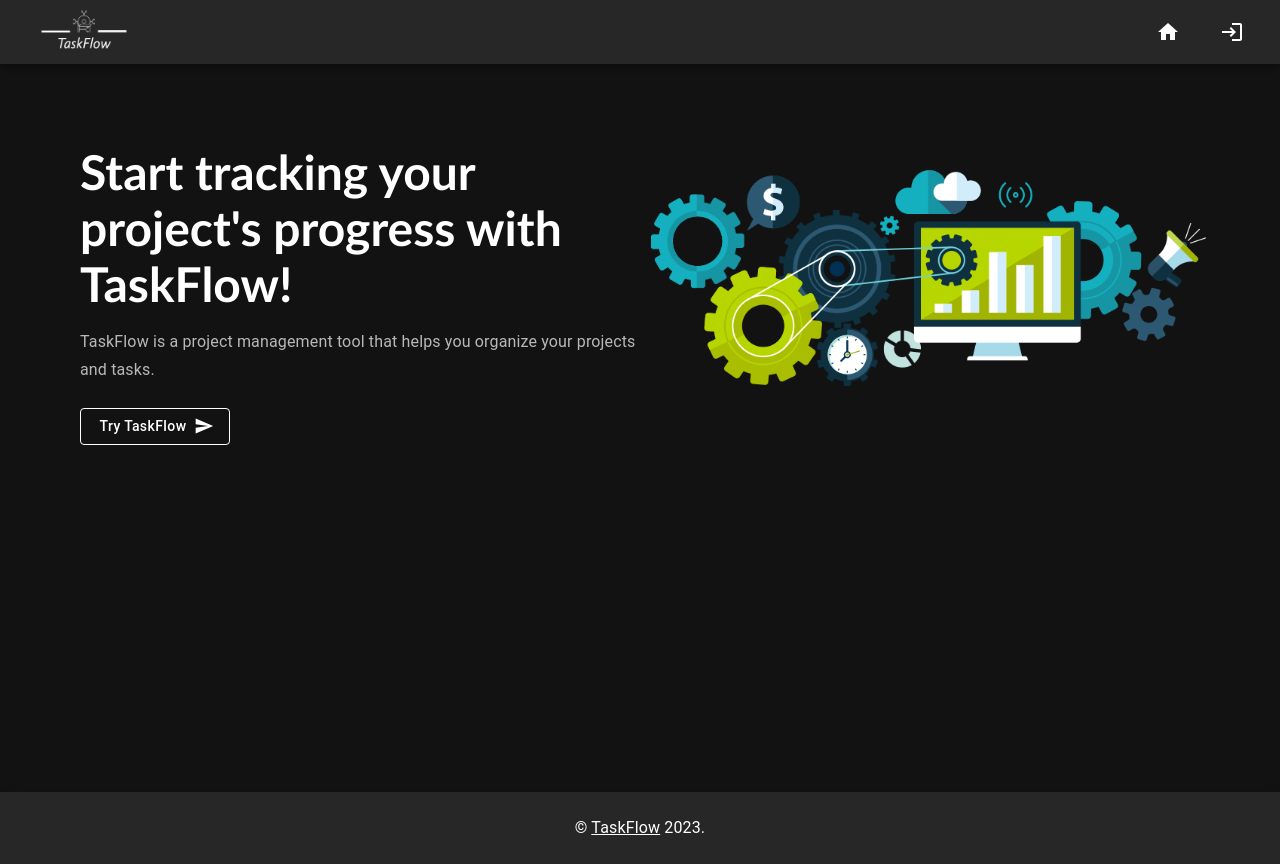
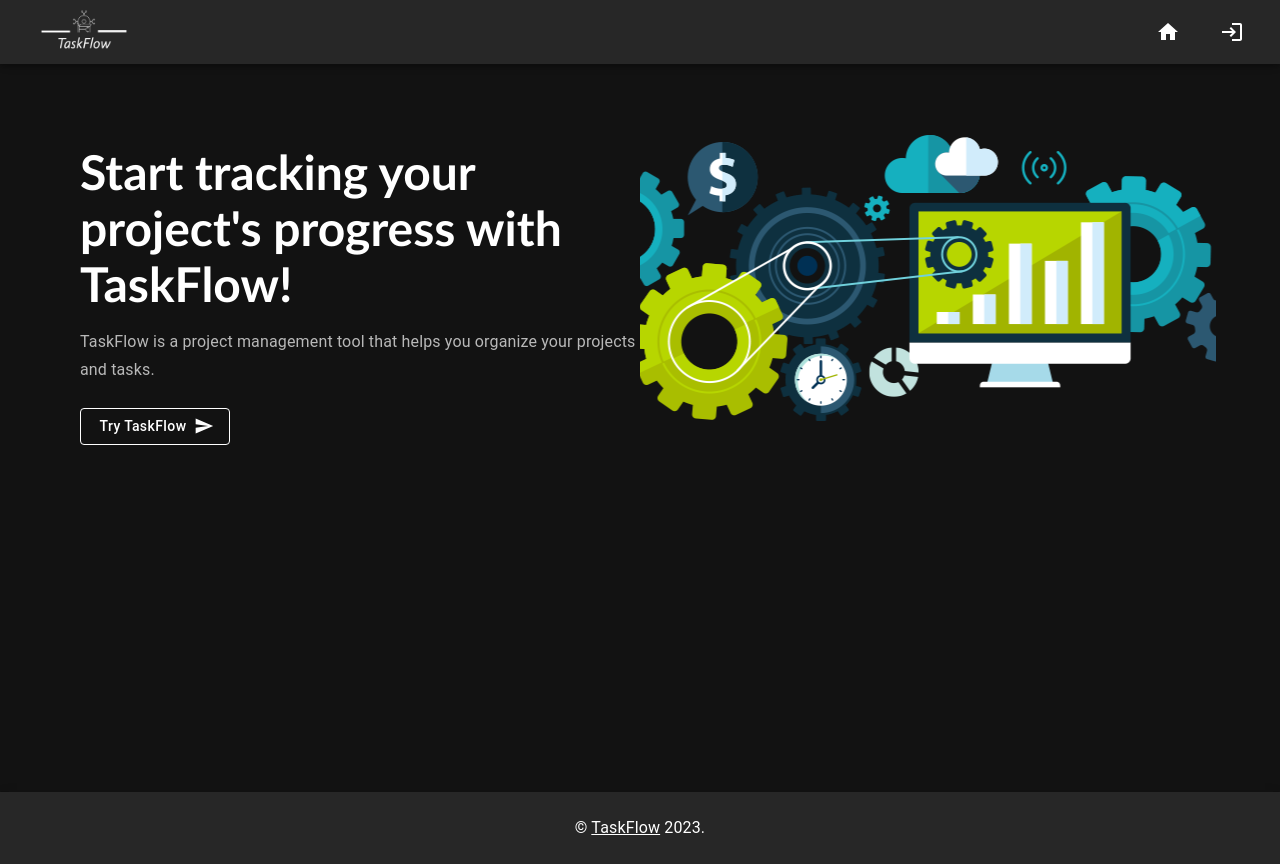
Before and after one commit to Justin-Connors/TaskFlow, a React (Create React App) app in the folder client/: page / in a window 1280 px wide. Built offline with nearby package versions, Linux system fonts and the light colour scheme.

Commit message:
small changes in home

```diff
--- a/client/src/pages/Home/index.jsx
+++ b/client/src/pages/Home/index.jsx
@@ -43,8 +43,9 @@ const Home = () => {
         sm={6}
         sx={{
           backgroundImage: `url(${background})`,
-          backgroundSize: "cover",
+          backgroundSize: "stretch",
           backgroundPosition: "center",
+          backgroundRepeat: "no-repeat",
           height: "100%",
           minHeight: "300px",
         }}
```
